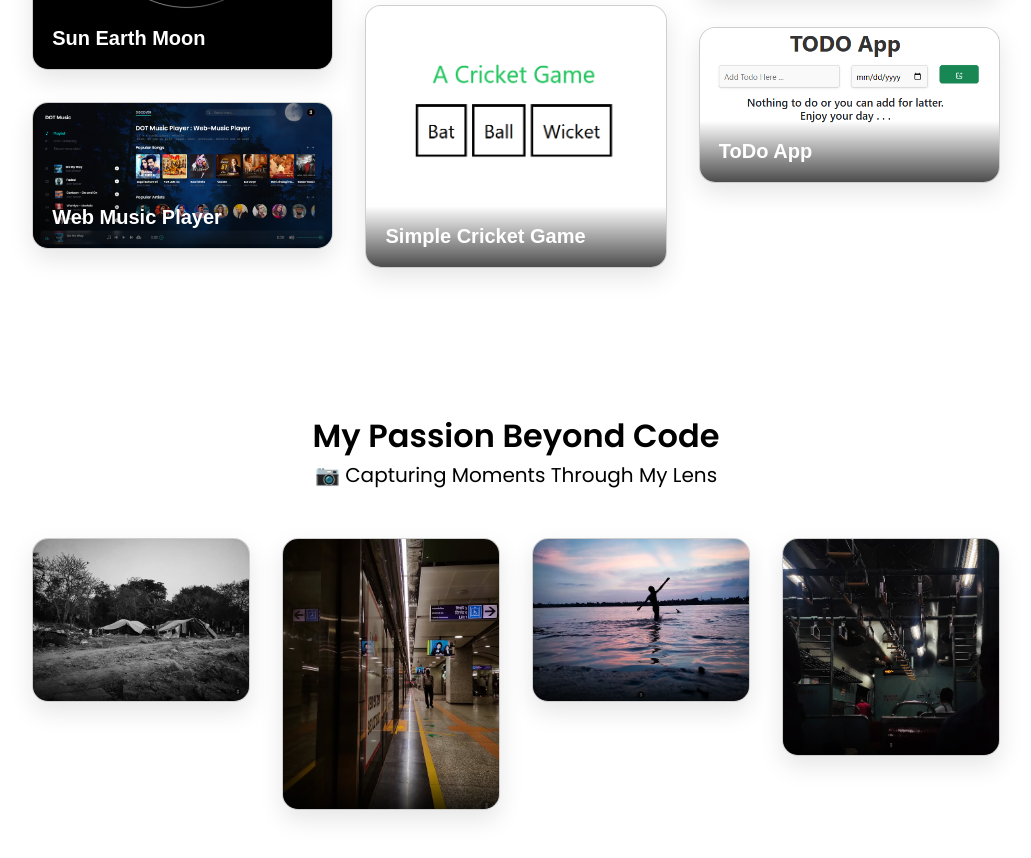
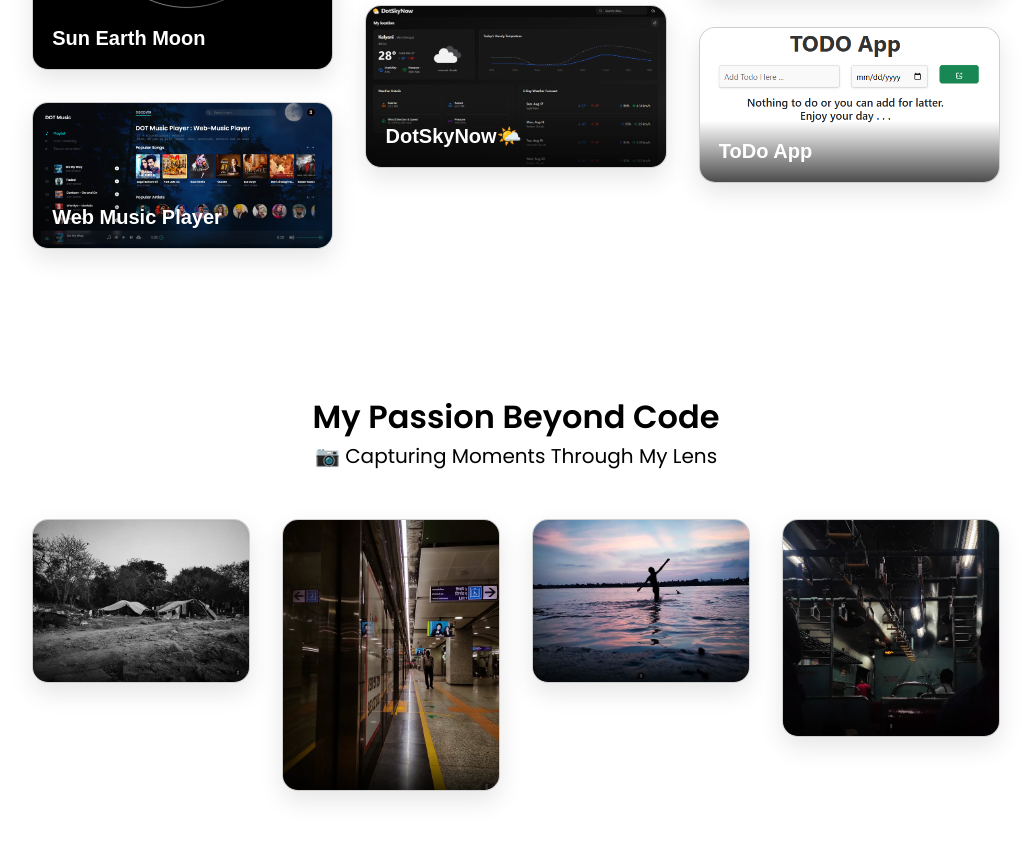
Before and after one commit to dotsatya/Formal-Portfolio, a React (Vite) app: page / in a window 1280 px wide. Shown: the part 4920-5778 px from the top of the page, without its empty margins (124-1155 px from the left). Built offline with nearby package versions, Linux system fonts and the light colour scheme.

Commit message:
add weather app project

```diff
--- a/src/components/Portfolio/Portfolio.jsx
+++ b/src/components/Portfolio/Portfolio.jsx
@@ -47,14 +47,14 @@ const cardData = [
   },
   {
     id: 4,
-    title: "Simple Cricket Game",
-    description: "Building a decentralized network for secure data exchange.",
+    title: "DotSkyNow🌤️ ",
+    description: "Weather app with real-time forecasts, geolocation, and smooth animated theme switching.",
     imageUrl: Image2,
     imageWidth: 400,
     imageHeight: 600,
     // dataAiHint: "secure network",
-    githubUrl: "https://github.com",
-    liveUrl: "https://example.com"
+    githubUrl: "https://github.com/dotsatya/DotSkyNow",
+    liveUrl: "https://dotskynow.vercel.app/"
   },
   {
     id: 5,
@@ -117,7 +117,6 @@ const Portfolio = () => {
                 key={card.id}
                 title={card.title}
                 description={card.description}
-                // imageUrl={`https://placehold.co/${card.imageWidth}x${card.imageHeight}.png`}
                 imageUrl={card.imageUrl}
                 imageWidth={card.imageWidth}
                 imageHeight={card.imageHeight}
```
Also changed, not shown: src/assets/112.png.
